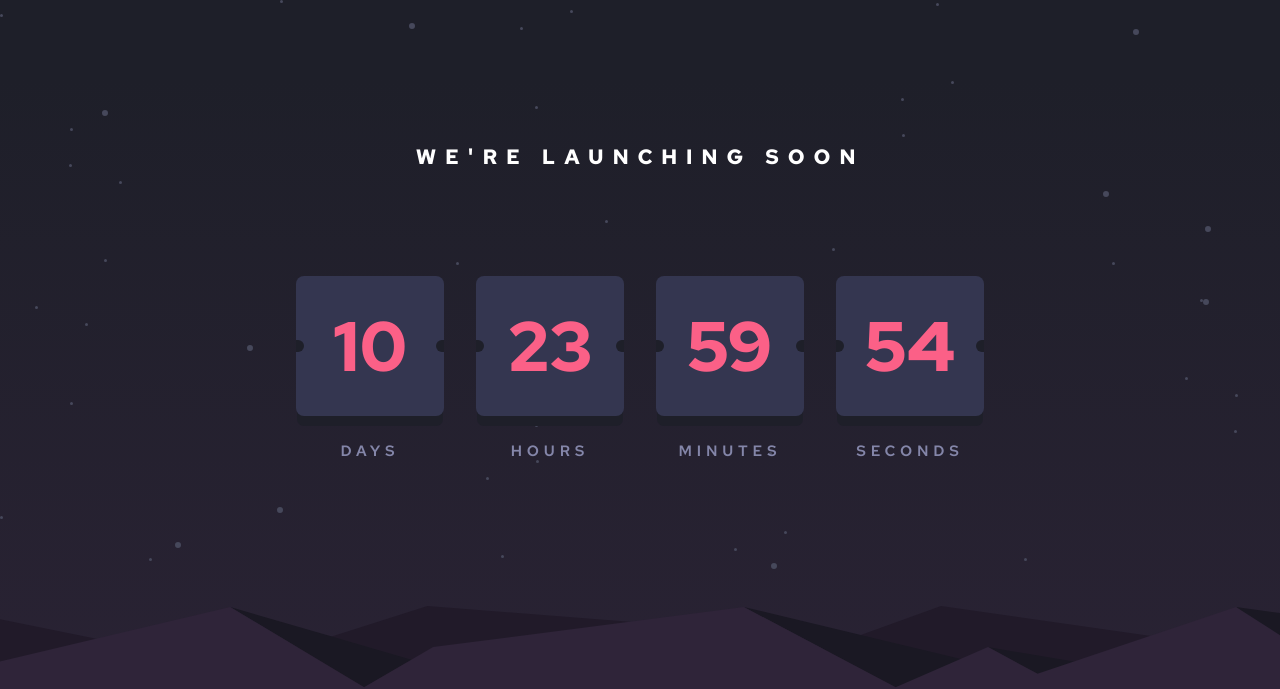
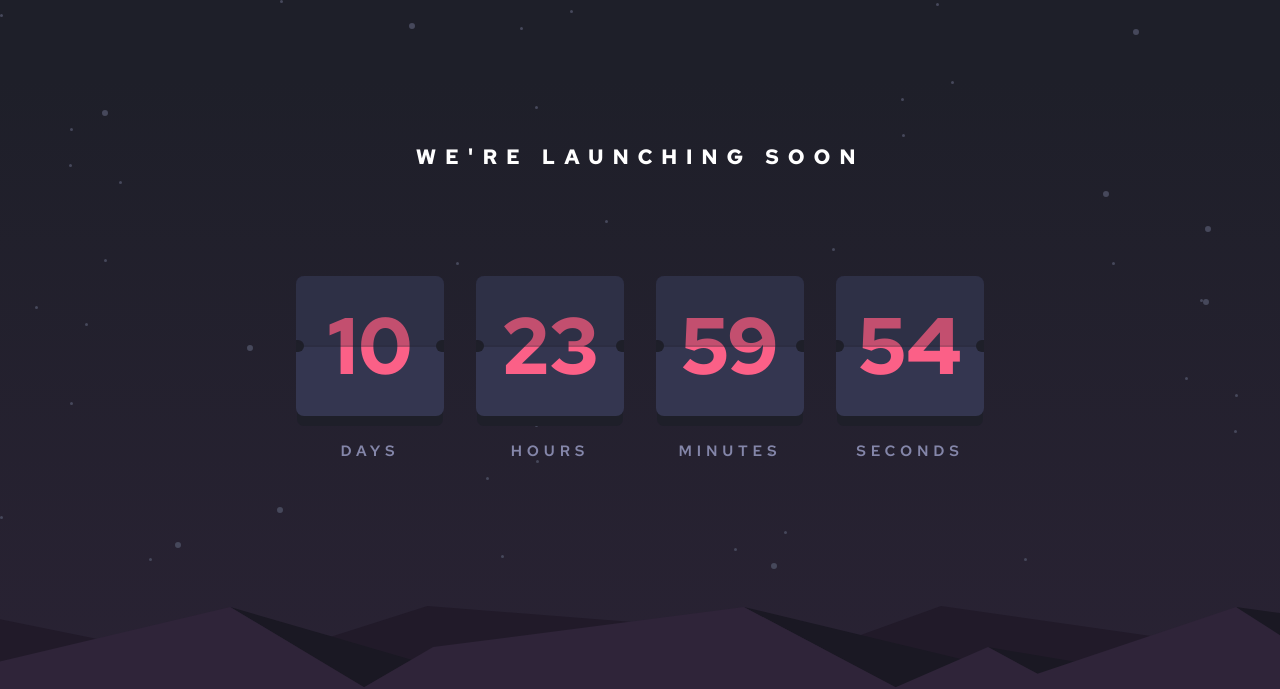
Before and after one commit to Mario-hs/launch-countdown-timer-main, a plain HTML site: page index.html in a window 1280 px wide. Shown: the top 689 px of the page. Drawn offline with Linux system fonts and the light colour scheme.

Commit message:
ajuste no container do countdown

```diff
--- a/styles/_media.scss
+++ b/styles/_media.scss
@@ -34,26 +34,34 @@
                         letter-spacing: 0rem;
                         font-size: 70px;
                         margin: 0px auto;
+
+                        &:before {
+                            width: 135px;
+                            transform: translate(0px, 52px);
+                        }
+
+                        &:after {
+                            content: "";
+                            position: absolute;
+                            width: 148px;
+                            height: 69px;
+                            background: $very-dark-blue;
+                            opacity: 0.25;
+                            transform: translateY(-17px);
+                            border-radius: 0.5rem;
+                        }
                     }
 
                     &:before{
-                        content: " ";
-                        position: absolute;
-                        background: $very-dark-blue;
                         width: 8px;
                         height: 12px;
                         transform: translateY(64px);
-                        border-radius: 0rem 2rem 2rem 0rem;
                     }
 
                     &:after {
-                        content: " ";
-                        position: absolute;
-                        background: $very-dark-blue;
                         width: 8px;
                         height: 12px;
                         transform: translate3d(140px, 64px, 10px);
-                        border-radius: 2rem 0rem 0rem 2rem;
                     }
                 }
 
@@ -76,6 +84,17 @@
 
 @media (min-width: 768px) {
     body {
+        main {
+            .container {
+                .time {
+                    p {
+                        font-size: 80px;
+
+                    }
+                }
+            }
+        }
+
         footer {
             background-position-x: 100%;
         }
--- a/styles/styles.scss
+++ b/styles/styles.scss
@@ -46,11 +46,38 @@ body {
 
             p {
                 letter-spacing: 0rem;
+
+                width: 100%;
                 margin: 0px auto;
+
+                display: flex;
+                justify-content: center;
                 align-self: center;
+
                 font-size: 36px;
                 font-weight: 700;
                 color: $soft-red;
+
+                &:before {
+                    content: " ";
+                    position: absolute;
+                    width: 65px;
+                    transform: translate(0px, 24px);
+                    background: $very-dark-blue;
+                    opacity: 0.35;
+                    height: 2px;
+                }
+
+                &:after {
+                    content: "";
+                    position: absolute;
+                    width: 70px;
+                    height: 34px;
+                    background: $very-dark-blue;
+                    opacity: 0.25;
+                    transform: translateY(-9px);
+                    border-radius: 0.5rem;
+                }
             }
 
             &:before{
@@ -72,6 +99,7 @@ body {
                 transform: translate3d(66px, 30px, 10px);
                 border-radius: 2rem 0rem 0rem 2rem;
             }
+
 
         }
 
```
Also changed, not shown: styles/styles.css, 1 other file.
